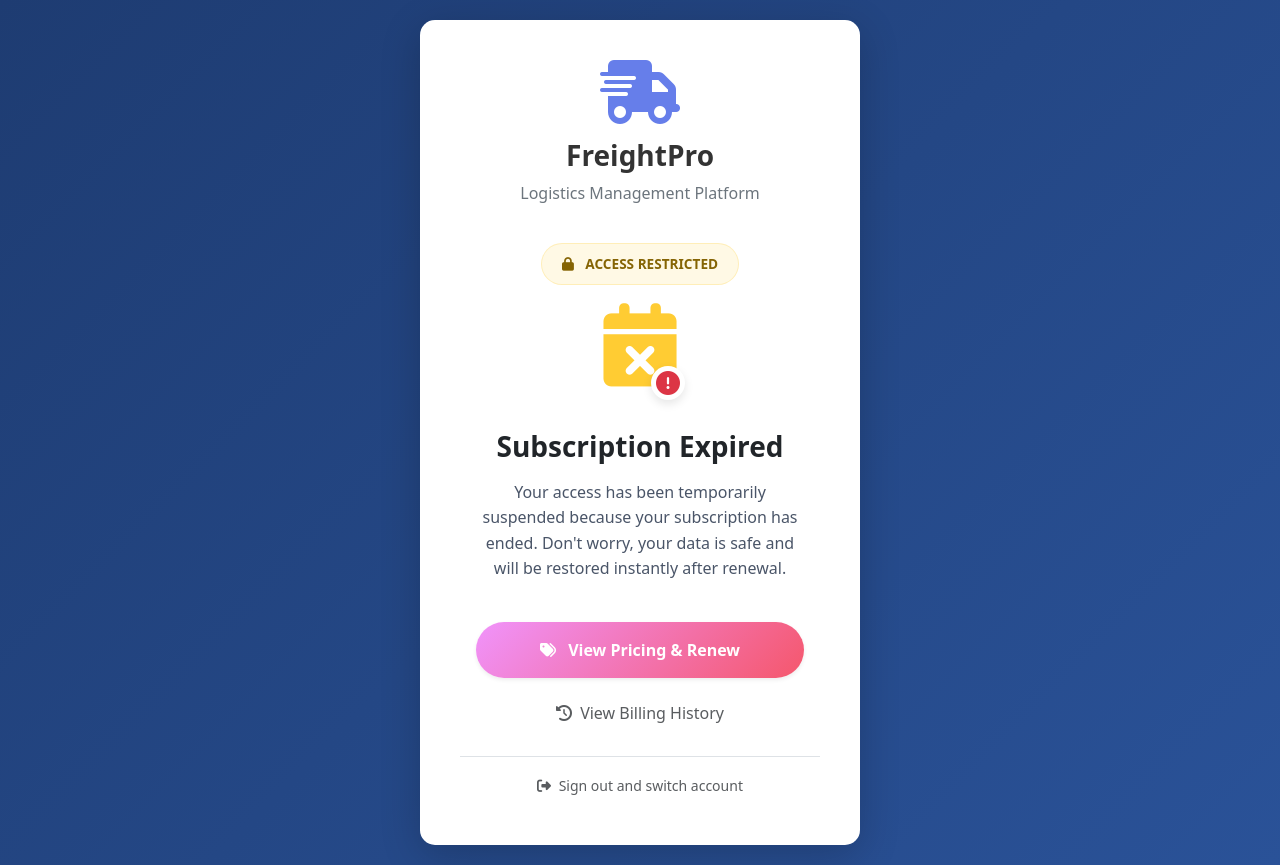
After one commit to subhamcubeinfotech/CRM, a Django app: page /companies/billing/expired/ in a window 1280 px wide. The commit adds this page. Run offline with Django 5.2, Linux system fonts and the light colour scheme; the visitor is signed in with stand-in values (Sample User, id 1); parts of the project's set-up code (start-up, migrations or seed data) failed here and were passed over.

Commit message:
feat: implement subscription status enforcement and billing workflows with middleware and new templates

```diff
--- a/apps/accounts/middleware.py
+++ b/apps/accounts/middleware.py
@@ -27,3 +27,43 @@ class TenantMiddleware:
             return response
         finally:
             set_current_tenant(None)
+
+class SubscriptionMiddleware:
+    def __init__(self, get_response):
+        self.get_response = get_response
+
+    def __call__(self, request):
+        if request.user.is_authenticated and not request.user.is_superuser:
+            from .utils import is_staff_user
+            if not is_staff_user(request.user) and hasattr(request.user, 'tenant') and request.user.tenant:
+                # Check subscription status
+                tenant = request.user.tenant
+                subscription = getattr(tenant, 'subscription', None)
+
+                # Allow paths
+                from django.urls import resolve
+                current_url_name = resolve(request.path_info).url_name
+
+                allowed_url_names = [
+                    'subscription_expired',
+                    'billing_portal',
+                    'signup_checkout',
+                    'pricing',
+                    'stripe_webhook',
+                    'login',
+                    'logout',
+                    'password_reset',
+                    'password_reset_done',
+                    'password_reset_confirm',
+                    'password_reset_complete',
+                ]
+
+                # Check if it's an admin path
+                is_admin_path = request.path.startswith('/admin/')
+
+                # Check if subscription is inactive and path is not allowed
+                if (not subscription or not subscription.is_active) and current_url_name not in allowed_url_names and not is_admin_path:
+                    from django.shortcuts import redirect
+                    return redirect('accounts:subscription_expired')
+
+        return self.get_response(request)
--- a/apps/accounts/urls.py
+++ b/apps/accounts/urls.py
@@ -21,7 +21,10 @@ urlpatterns = [
     path('carriers/', views.carrier_list, name='carrier_list'),
     path('team/', views_team.team_list, name='team_list'),
     path('team/invite/', views_team.invite_team_member, name='team_invite'),
-    path('team/invite/<int:invite_id>/delete/', views_team.delete_invitation, name='delete_invitation'),
+    path('team/<int:pk>/delete/', views_team.delete_invitation, name='delete_invitation'),
+
+    # Billing / Subscription Expiry
+    path('billing/expired/', views_stripe.SubscriptionExpiredView.as_view(), name='subscription_expired'),
     path('team/accept/<uuid:token>/', views_team.accept_invitation, name='accept_invitation'),
     path('create/', views.company_create, name='company_create'),
     path('<int:pk>/', views.company_detail, name='company_detail'),
--- a/apps/accounts/views_stripe.py
+++ b/apps/accounts/views_stripe.py
@@ -8,6 +8,7 @@ from django.http import JsonResponse, HttpResponse
 from django.views.decorators.csrf import csrf_exempt
 from django.utils.decorators import method_decorator
 from django.contrib.auth import get_user_model
+from django.contrib.auth.mixins import LoginRequiredMixin
 from django.contrib import messages
 from django.utils import timezone
 import datetime
@@ -132,6 +133,17 @@ class SignupCancelView(View):
     def get(self, request):
         return render(request, 'registration/signup_cancel.html')
 
+class SubscriptionExpiredView(LoginRequiredMixin, View):
+    def get(self, request):
+        # Always fetch the latest subscription status directly from the DB
+        # to ensure they aren't stuck here if they just renewed.
+        tenant = getattr(request.user, 'tenant', None)
+        if tenant:
+            subscription = getattr(tenant, 'subscription', None)
+            if subscription and subscription.is_active:
+                return redirect('dashboard')
+        return render(request, 'accounts/subscription_expired.html')
+
 class CreatePortalSessionView(View):
     def post(self, request, *args, **kwargs):
         if not request.user.is_authenticated:
@@ -243,16 +255,59 @@ class StripeWebhookView(View):
                 subscription.is_active = False
                 subscription.save()
 
-                # Deactivate Tenant and Users
-                tenant = subscription.tenant
-                tenant.is_active = False
-                tenant.save()
+                # Note: We NO LONGER deactivate the Tenant or Users here.
+                # Instead, the SubscriptionMiddleware will restrict their access
+                # to the SubscriptionExpired page so they can renew.
 
-                User = get_user_model()
-                User.objects.filter(tenant=tenant).update(is_active=False)
-
-                logger.info(f"Tenant {tenant.name} deactivated because subscription was canceled.")
+                logger.info(f"Subscription {stripe_subscription_id} canceled for Tenant {subscription.tenant.name}.")
             except Subscription.DoesNotExist:
                 logger.error(f"Webhook error: Subscription {stripe_subscription_id} not found in DB.")
 
+        # Handle subscription updates (upgrades, downgrades, renewals)
+        elif event['type'] == 'customer.subscription.updated':
+            stripe_sub = event['data']['object']
+            stripe_subscription_id = stripe_sub.id
+
+            try:
+                subscription = Subscription.objects.get(stripe_subscription_id=stripe_subscription_id)
+
+                # Check status: 'active', 'trialing', 'past_due', 'canceled', 'unpaid'
+                status = stripe_sub.get('status', 'active')
+
+                # Retrieve the plan from the subscription item
+                plan_name = 'starter'
+                try:
+                    items = stripe_sub.get('items', {}).get('data', [])
+                    if items:
+                        price_id = items[0].get('price', {}).get('id')
+                        if price_id == settings.STRIPE_PRICE_PROFESSIONAL:
+                            plan_name = 'professional'
+                except Exception as e:
+                    logger.error(f"Error reading plan from updated subscription: {e}")
+
+                subscription.status = status
+                subscription.plan = plan_name
+
+                if status in ['active', 'trialing']:
+                    subscription.is_active = True
+                elif status in ['canceled', 'unpaid']:
+                    subscription.is_active = False
+
+                # Safely get expiry date
+                period_end = getattr(stripe_sub, 'current_period_end', None)
+                if not period_end:
+                    try:
+                        period_end = stripe_sub['current_period_end']
+                    except (KeyError, TypeError):
+                        period_end = None
+
+                if period_end:
+                    subscription.expiry_date = timezone.make_aware(datetime.datetime.fromtimestamp(period_end))
+
+                subscription.save()
+                logger.info(f"Subscription {stripe_subscription_id} updated: status={status}, plan={plan_name}.")
+            except Subscription.DoesNotExist:
+                # If it doesn't exist, it might be a new subscription that we'll catch in checkout.session.completed
+                pass
+
         return HttpResponse(status=200)
--- a/config/settings.py
+++ b/config/settings.py
@@ -51,6 +51,7 @@ MIDDLEWARE = [
     'django.middleware.csrf.CsrfViewMiddleware',
     'django.contrib.auth.middleware.AuthenticationMiddleware',
     'apps.accounts.middleware.TenantMiddleware',
+    'apps.accounts.middleware.SubscriptionMiddleware',
     'django.contrib.messages.middleware.MessageMiddleware',
     'django.middleware.clickjacking.XFrameOptionsMiddleware',
 ]
--- /dev/null
+++ b/templates/accounts/subscription_expired.html
@@ -0,0 +1,97 @@
+{% extends 'base_auth.html' %}
+{% load static %}
+
+{% block title %}Account Suspended | FreightPro{% endblock %}
+
+{% block content %}
+<style>
+    .expired-status {
+        background: rgba(255, 193, 7, 0.1);
+        color: #856404;
+        padding: 10px 20px;
+        border-radius: 50px;
+        font-weight: 600;
+        font-size: 0.85rem;
+        display: inline-block;
+        margin-bottom: 20px;
+        border: 1px solid rgba(255, 193, 7, 0.2);
+    }
+    .expired-icon-wrapper {
+        position: relative;
+        width: 100px;
+        height: 100px;
+        margin: 0 auto 25px;
+    }
+    .expired-icon-main {
+        font-size: 5rem;
+        color: #ffc107;
+        animation: pulse 2s infinite;
+    }
+    .expired-icon-overlay {
+        position: absolute;
+        bottom: 5px;
+        right: 5px;
+        background: #fff;
+        border-radius: 50%;
+        padding: 5px;
+        font-size: 1.5rem;
+        color: #dc3545;
+        box-shadow: 0 4px 10px rgba(0,0,0,0.1);
+    }
+    @keyframes pulse {
+        0% { transform: scale(1); opacity: 1; }
+        50% { transform: scale(1.05); opacity: 0.8; }
+        100% { transform: scale(1); opacity: 1; }
+    }
+    .renew-btn {
+        background: linear-gradient(135deg, #f093fb 0%, #f5576c 100%) !important;
+        border: none !important;
+        transition: transform 0.3s ease, box-shadow 0.3s ease !important;
+    }
+    .renew-btn:hover {
+        transform: translateY(-2px);
+        box-shadow: 0 10px 20px rgba(245, 87, 108, 0.3) !important;
+    }
+    .expired-text {
+        color: #4a5568;
+        line-height: 1.6;
+        margin-bottom: 30px;
+    }
+</style>
+
+<div class="text-center py-2">
+    <div class="expired-status">
+        <i class="fas fa-lock me-2"></i> ACCESS RESTRICTED
+    </div>
+
+    <div class="expired-icon-wrapper">
+        <i class="fas fa-calendar-times expired-icon-main"></i>
+        <i class="fas fa-exclamation-circle expired-icon-overlay"></i>
+    </div>
+
+    <h3 class="fw-bold mb-3 text-dark">Subscription Expired</h3>
+
+    <p class="expired-text px-3">
+        Your access has been temporarily suspended because your subscription has ended. Don't worry, your data is safe and will be restored instantly after renewal.
+    </p>
+
+    <div class="px-3">
+        <a href="{% url 'marketing:pricing' %}" class="btn btn-primary btn-lg renew-btn w-100 py-3 shadow-sm rounded-pill fw-bold mb-3">
+            <i class="fas fa-tags me-2"></i> View Pricing & Renew
+        </a>
+
+        <form action="{% url 'accounts:billing_portal' %}" method="POST" class="d-inline">
+            {% csrf_token %}
+            <button type="submit" class="btn btn-link text-muted small text-decoration-none">
+                <i class="fas fa-history me-1"></i> View Billing History
+            </button>
+        </form>
+    </div>
+
+    <div class="mt-4 pt-3 border-top">
+        <a href="{% url 'logout' %}" class="text-decoration-none text-muted small">
+            <i class="fas fa-sign-out-alt me-1"></i> Sign out and switch account
+        </a>
+    </div>
+</div>
+{% endblock %}
```
Also changed, not shown: templates/marketing/pricing.html (+10 -2 lines).
